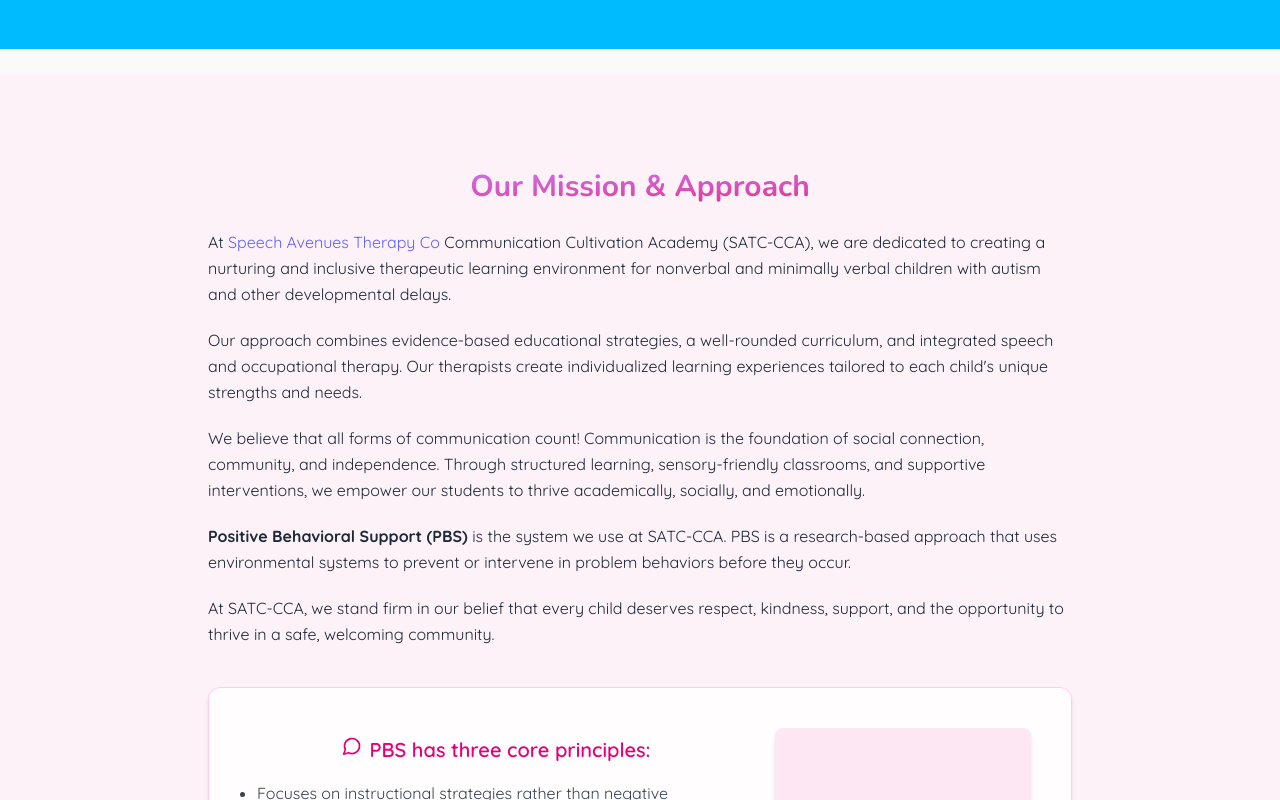
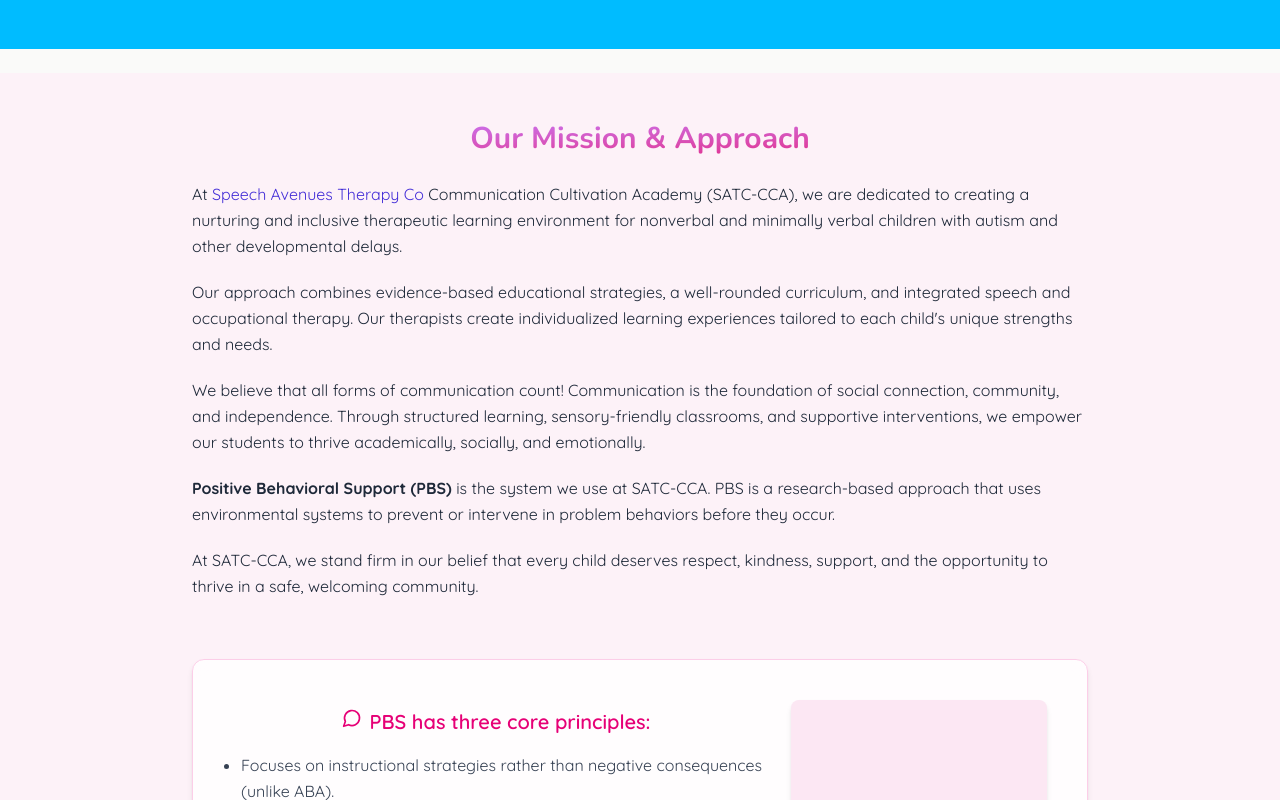
Before and after one commit to Ryan9698/speech-avenues-school, a Next.js app in the folder satc-school/: page / in a window 1280 px wide. Shown: the part 400-1200 px from the top of the page. Built offline with nearby package versions, Linux system fonts and the light colour scheme.

Commit message:
Small styling changes

```diff
--- a/satc-school/src/app/faqs/FAQContentMotion/FAQSidebarMotion.jsx
+++ b/satc-school/src/app/faqs/FAQContentMotion/FAQSidebarMotion.jsx
@@ -10,6 +10,7 @@
       initial={{ opacity: 0, x: 20 }}
       animate={{ opacity: 1, x: 0 }}
       transition={{ duration: 0.5 }}
+      viewport={{ once: true }}
     >
       <h2 className="text-lg font-semibold font-nunito mb-3 text-pink-700">
         All Questions
--- a/satc-school/src/components/Home/Mission.jsx
+++ b/satc-school/src/components/Home/Mission.jsx
@@ -48,7 +48,7 @@
   return (
     <>
       <section className="bg-pink-50 py-12 px-4 text-gray-800">
-        <div className="max-w-4xl mx-auto px-4 py-12 text-gray-800">
+        <div className="max-w-4xl mx-auto text-gray-800">
           <h2 className="text-3xl font-bold font-nunito text-transparent bg-clip-text bg-gradient-to-br from-purple-400 to-pink-600 text-center mb-6">
             Our Mission & Approach
           </h2>
@@ -60,7 +60,7 @@
                 rel="noopener noreferrer"
                 target="_blank"
               >
-                <span className=" text-indigo-500">
+                <span className=" text-indigo-700">
                   Speech Avenues Therapy Co
                 </span>
               </Link>{' '}
@@ -92,7 +92,7 @@
               before they occur.
             </p>
 
-            <p className="mb-10">
+            <p className="pb-10">
               At SATC-CCA, we stand firm in our belief that every child deserves
               respect, kindness, support, and the opportunity to thrive in a
               safe, welcoming community.
@@ -100,7 +100,7 @@
 
             <div className="flex flex-col md:flex-row bg-white/80 backdrop-blur-sm border border-pink-200 rounded-xl p-6 shadow-md">
               <div className="flex flex-col items-center flex-1">
-                <h3 className="flex text-xl font-semibold mt-6 mb-4 text-pink-600 font-quicksand">
+                <h3 className="flex text-xl font-semibold mt-6 pb-4 text-pink-600 font-quicksand">
                   <MessageCircle className="mr-2 w-5 h-5" />
                   PBS has three core principles:
                 </h3>
--- a/satc-school/src/components/SchoolCalendar/CalendarWrapper.jsx
+++ b/satc-school/src/components/SchoolCalendar/CalendarWrapper.jsx
@@ -64,6 +64,7 @@
           animate={{ x: 0, opacity: 1 }}
           exit={{ x: direction * -1000, opacity: 0 }}
           transition={{ duration: 0.35 }}
+          className="mb-10"
         >
           <SchoolCalendar month={month} year={year} events={holidays} />
         </motion.div>
```
